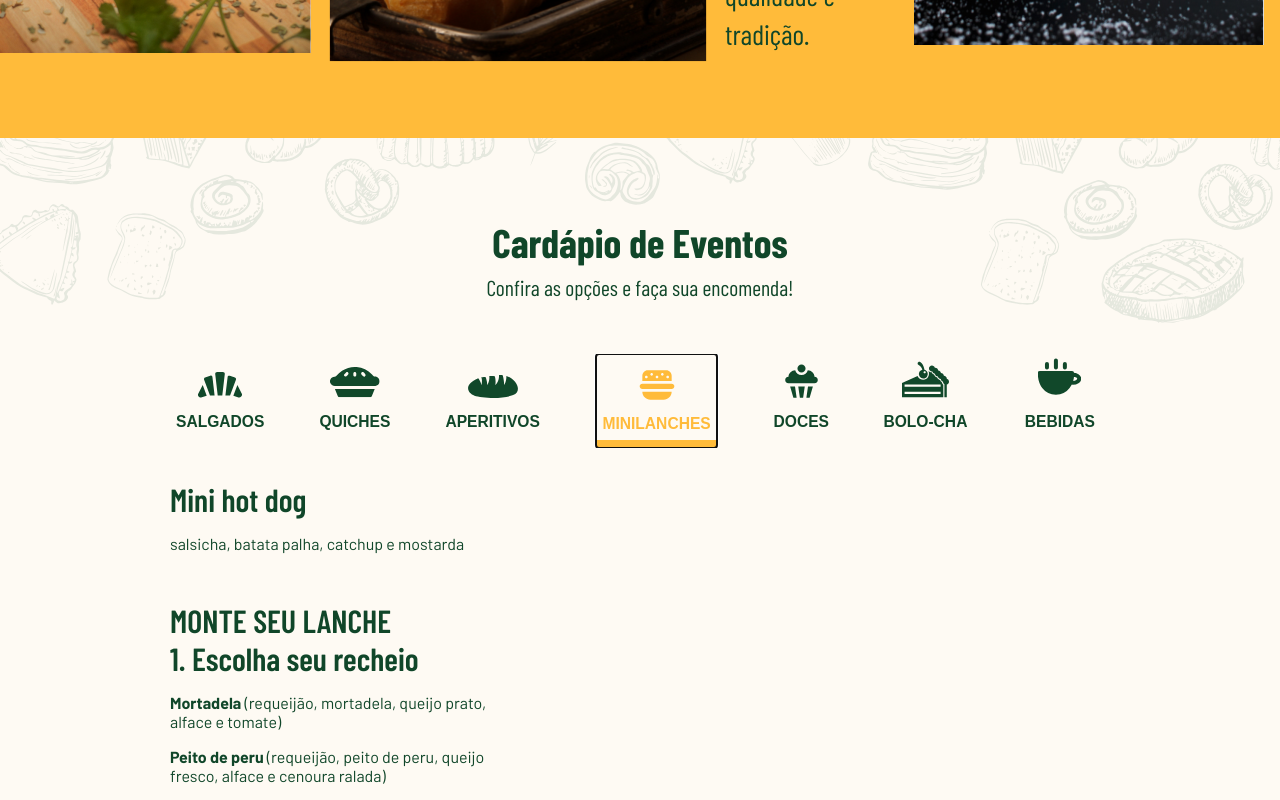
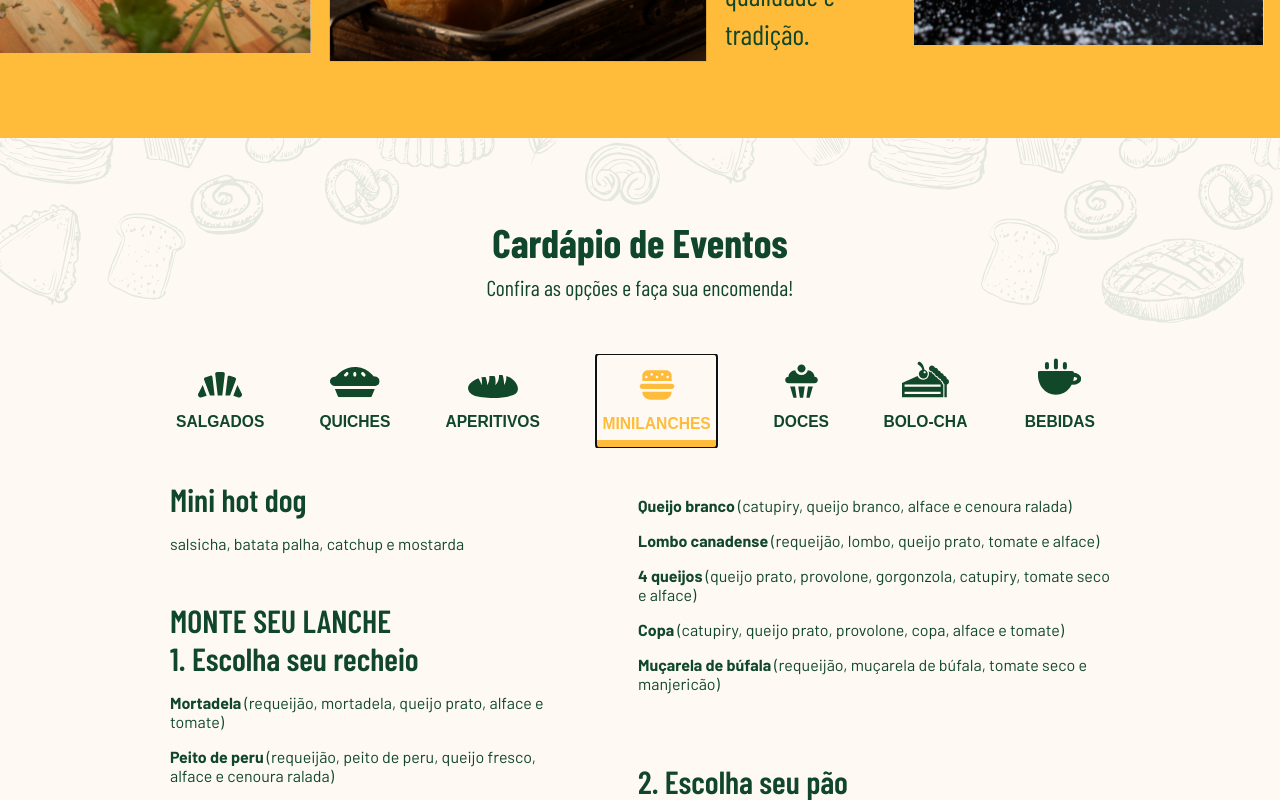
Before and after one commit to h-nriquevieira/padaria-santa-rosalia, a React (Create React App) app: page / in a window 1280 px wide. Both pictures are taken after a click on the tab "MINILANCHES". Shown: the part 1304-2104 px from the top of the page. Built offline with nearby package versions, Linux system fonts and the light colour scheme.

Commit message:
Add desktop layout on mini-lanches section

```diff
--- a/src/components/MenuTabs/TabsContent/MiniLanches/MiniLanches.css
+++ b/src/components/MenuTabs/TabsContent/MiniLanches/MiniLanches.css
@@ -17,3 +17,46 @@
 .monte-seu-lanche--2 {
   margin-top: -3rem;
 }
+
+@media only screen and (min-width: 1024px) {
+  .mini-lanches-content {
+    max-width: 940px;
+    display: grid;
+    column-gap: 5rem;
+    grid-template-areas: "minihd monte-2"
+                         "monte monte-2"
+                         "monte escolha";
+                         align-items: stretch;
+  }
+
+  .mini-lanches-content > * {
+    width: 100%;
+  }
+
+  .mini-hot-dog {
+    grid-area: minihd;
+  }
+
+  .monte-seu-lanche {
+    grid-area: monte;
+  }
+
+  .monte-seu-lanche--2 {
+    grid-area: monte-2;
+  }
+
+  .monte-seu-lanche--pao {
+    grid-area: escolha;
+    position: relative;
+    top: -5rem;
+  }
+
+  .monte-seu-lanche--2 {
+    position: relative;
+    top: 3rem;
+  }
+
+  .pao--grid {
+    display: flex;
+  }
+}
```
